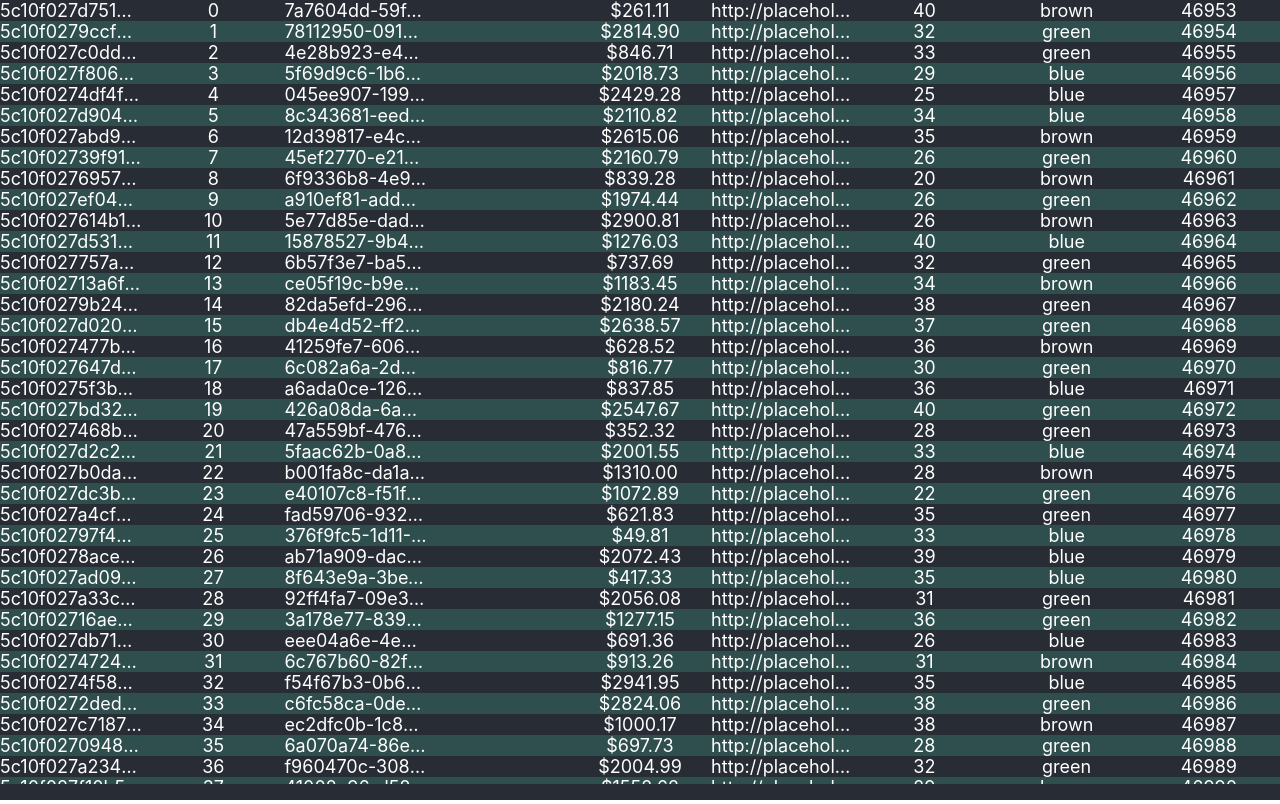
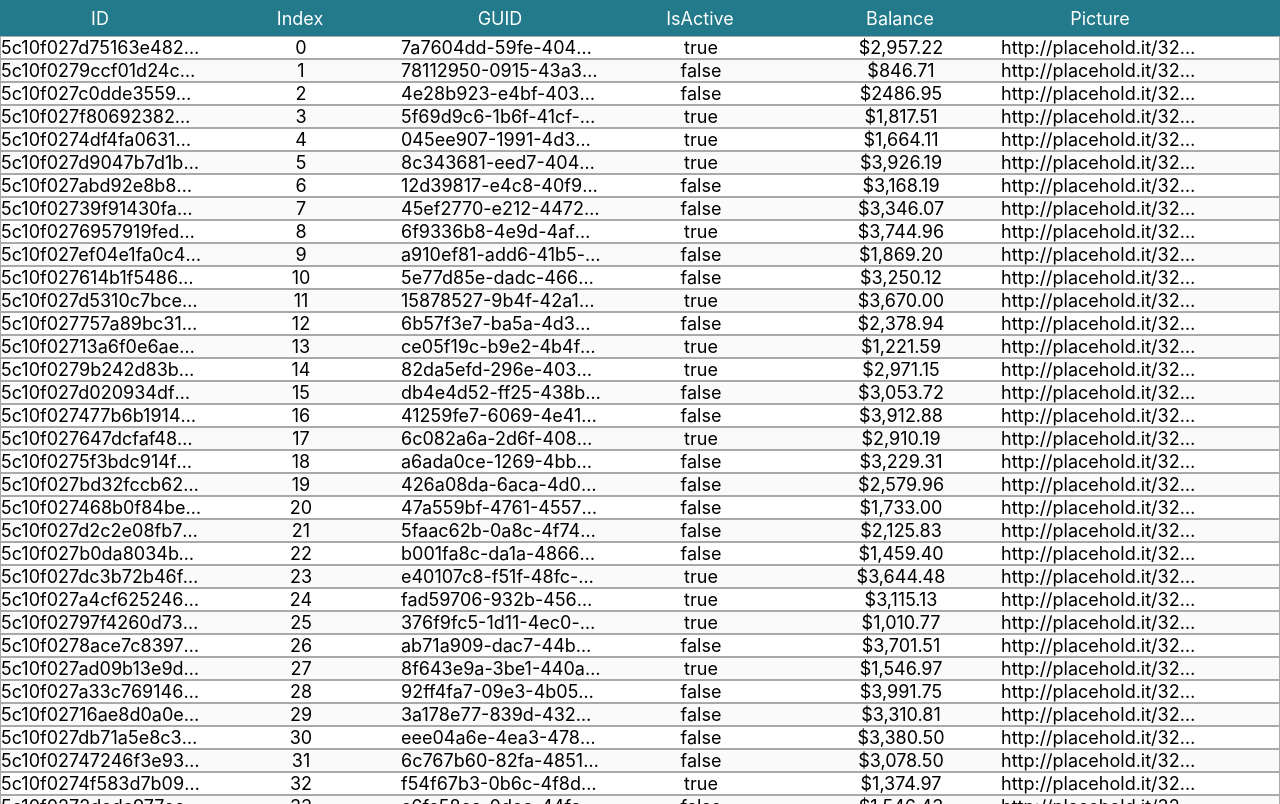
Before and after one commit to shanker9/reduxapp, a React (Create React App) app: page / in a window 1280 px wide. Built offline with nearby package versions, Linux system fonts and the light colour scheme.

Commit message:
Added Header component

```diff
--- a/src/App.css
+++ b/src/App.css
@@ -8,14 +8,14 @@
 }
 
 .App-header {
-  background-color: #282c34;
+  background-color: #ffffff;
   min-height: 100vh;
   display: flex;
   flex-direction: column;
   /* align-items: center;
   justify-content: center; */
   font-size: calc(10px + 1vmin);
-  color: white;
+  /* color: white; */
 }
 
 .App-link {
--- a/src/Blotter/BlotterComponent.css
+++ b/src/Blotter/BlotterComponent.css
@@ -1,19 +1,30 @@
 .gridViewContainer {
-    height: 98VH;
+    height: 96VH;
     overflow: scroll;
 }
 
+.gridHeaderViewContainer {
+    overflow: hidden;
+    display: flex;
+    background-color: rgb(34, 122, 138);
+    height: 2em;
+    color: white;
+}
+
 .gridRow {
-    display: flex
+    display: flex;
+    border: 1px solid darkgray;
 }
 
 .gridRow:nth-child(even) {
-    background-color: darkslategrey;
+    background-color: rgb(250, 250, 250);
 }
 
 .gridCell {
-    width: 200px;
+    min-width: 200px;
     white-space: nowrap;
     text-overflow: ellipsis;
     overflow: hidden;
+    cursor: default;
+    margin: auto 0 auto 0;
 }
--- a/src/Blotter/BlotterComponent.jsx
+++ b/src/Blotter/BlotterComponent.jsx
@@ -2,6 +2,7 @@ import React, { Component } from 'react';
 import ReactList from 'react-list';
 import { randomData } from '../sampleData';
 import './BlotterComponent.css';
+import BlotterHeaderContainer from './BlotterHeaderContainer';
 
 export default class BlotterComponent extends Component {
     constructor() {
@@ -16,20 +17,29 @@ export default class BlotterComponent extends Component {
         this.divClick();
     }
 
+    handleScroll() {
+        document.getElementById('grid_header_container').scrollLeft = document.getElementById('grid_body_container').scrollLeft;
+    }
+
     divClick() {
-        const that = this, multiplier = 1000;
-        let randData;
-        for (let i = 0; i < randomData.length*multiplier; i++) {
-            randData = randomData[i%randomData.length];
-            randData.serialOrder = i;
+        const that = this, multiplier = 500;
+        let randData, j = 0;
+        for (let i = 0; i < randomData.length * multiplier; i++) {
+            randData = { ...randomData[i % randomData.length] };
+            randData.serialOrder = j;
+            j++;
             that.props.divClick(randData);
         }
-        console.log('gridData',this.props.gridData);
+        console.log('gridData', this.props.gridData);
 
-        console.log('Data length',randomData.length*multiplier);
-        setInterval(()=>{
+        console.log('Data length', randomData.length * multiplier);
+        setInterval(() => {
             this.props.updateRandPrice()
-        },0.01)
+            // randData = {...randomData[j%randomData.length]};
+            // randData.serialOrder = j;
+            // j++;
+            // that.props.divClick(randData);
+        }, 0.001)
     }
 
     renderItemView(index, k) {
@@ -38,12 +48,16 @@ export default class BlotterComponent extends Component {
         const dataKeys = Object.keys(data);
 
         return <div key={k} className="gridRow">
-            {dataKeys.map((val, i) => <div key={i} className="gridCell">{data[val]}</div>)}
+            {dataKeys.map((val, i) => <div key={i} className="gridCell">
+                {`${data[val]}`}
+            </div>)}
         </div>
     }
 
     render() {
-        return <div className="gridViewContainer">
+        return <div>
+            <BlotterHeaderContainer />
+            <div id='grid_body_container' className="gridViewContainer" onScroll={this.handleScroll}>
                 <ReactList ref='reactlist'
                     itemRenderer={this.renderItemView}
                     length={this.props.gridData.dataSource.length}
@@ -51,5 +65,6 @@ export default class BlotterComponent extends Component {
                     type='uniform'
                 />
             </div>
+        </div>
     }
 }
--- /dev/null
+++ b/src/Blotter/BlotterHeaderComponent.jsx
@@ -0,0 +1,55 @@
+import React, { Component } from 'react';
+import ReactList from 'react-list';
+import { randomData } from '../sampleData';
+
+export default class BlotterHeaderComponent extends Component {
+    constructor() {
+        super();
+
+        this.columnData = [
+            { columnkey: '_id', columnlabel: 'ID' },
+            { columnkey: 'index', columnlabel: 'Index' },
+            { columnkey: 'guid', columnlabel: 'GUID' },
+            { columnkey: 'isActive', columnlabel: 'IsActive' },
+            { columnkey: 'balance', columnlabel: 'Balance' },
+            { columnkey: 'picture', columnlabel: 'Picture' },
+            { columnkey: 'age', columnlabel: 'Age' },
+            { columnkey: 'eyeColor', columnlabel: 'EyeColor' }
+        ]
+        /** Method bindings */
+        this.addColumnDataSet = this.addColumnDataSet.bind(this);
+        this.addColumnData = this.addColumnData.bind(this);
+        this.renderItemView = this.renderItemView.bind(this);
+    }
+
+    componentDidMount() {
+        this.addColumnDataSet(this.columnData);
+        this.addColumnData({ columnkey: 'Price', columnlabel: 'Price' })
+    }
+
+    addColumnDataSet(columnDataSet) {
+        this.props.addColumnDataSet(columnDataSet);
+    }
+
+    addColumnData(columnData) {
+        this.props.addColumnData(columnData);
+    }
+
+    renderItemView(index, k) {
+        const data = this.props.gridData.dataSource[index];
+        delete data.name;
+        const dataKeys = Object.keys(data);
+
+        return <div key={k} className="gridRow">
+            {dataKeys.map((val, i) => <div key={i} className="gridCell">{data[val]}</div>)}
+        </div>
+    }
+
+    render() {
+        return <div id='grid_header_container' key={9999} className="gridHeaderViewContainer">
+            {this.props.headerData.headerDataSource.map((val, i) => <div key={i} className="gridCell">
+                {val.columnlabel}
+            </div>)}
+        </div>
+    }
+}
--- /dev/null
+++ b/src/Blotter/BlotterHeaderContainer.js
@@ -0,0 +1,21 @@
+import { connect } from 'react-redux';
+import BlotterHeaderComponent from './BlotterHeaderComponent';
+
+const mapStateToProps = (state) => {
+    // console.log(state);
+
+    return {
+        headerData: state.gridHeaderData
+    }
+}
+
+const mapDispatchToProps = (dispatch) => {
+    return {
+        addColumnDataSet: headerDataSet => (dispatch({ type: 'ADD_COLUMN_DATASET', payload: { headerDataSet: headerDataSet } })),
+        addColumnData: columnData => (dispatch({ type: 'ADD_COLUMN_DATA', payload: { headerData: columnData } }))
+    }
+}
+
+const BlotterHeaderContainer = connect(mapStateToProps, mapDispatchToProps)(BlotterHeaderComponent);
+
+export default BlotterHeaderContainer;
--- a/src/Blotter/BlotterReducers.js
+++ b/src/Blotter/BlotterReducers.js
@@ -1,5 +1,5 @@
 
-export const gridData = function(state = { dataSource : [] }, action) {
+export const gridData = function(state = { dataSource : [], headerDataSource : [] }, action) {
     let newState;
     switch (action.type) {
         case 'RND':
@@ -18,3 +18,23 @@ export const gridData = function(state = { dataSource : [] }, action) {
     }
     return newState;
 }
+
+export const gridHeaderData = function(state = {headerDataSource : []},action){
+    let newState;
+    switch (action.type) {
+        case 'ADD_COLUMN_DATASET':
+            newState = {...state};
+            newState.headerDataSource = action.payload.headerDataSet;
+            break;
+
+        case 'ADD_COLUMN_DATA':
+            newState = {...state};
+            newState.headerDataSource.push(action.payload.headerData)
+            break;
+
+        default:
+            newState = state;
+            break;
+    }
+    return newState;
+}
--- a/src/app/reducers.js
+++ b/src/app/reducers.js
@@ -1,7 +1,7 @@
-import * as gridData from '../Blotter/BlotterReducers';
+import * as blotterData from '../Blotter/BlotterReducers';
 
 const reducers = Object.assign({},
-    gridData
+    blotterData
 );
 
 export default reducers;
--- a/src/store.js
+++ b/src/store.js
@@ -3,6 +3,6 @@ import reducers from './app/reducers';
 
 const rootReducer = combineReducers(reducers);
 const store = createStore(rootReducer);
-
+window.store = store;
 
 export default store;
```
Also changed, not shown: 1 other file (tests, documents, lock files or other folders). Lines whose indentation alone changed are shown as unchanged.
